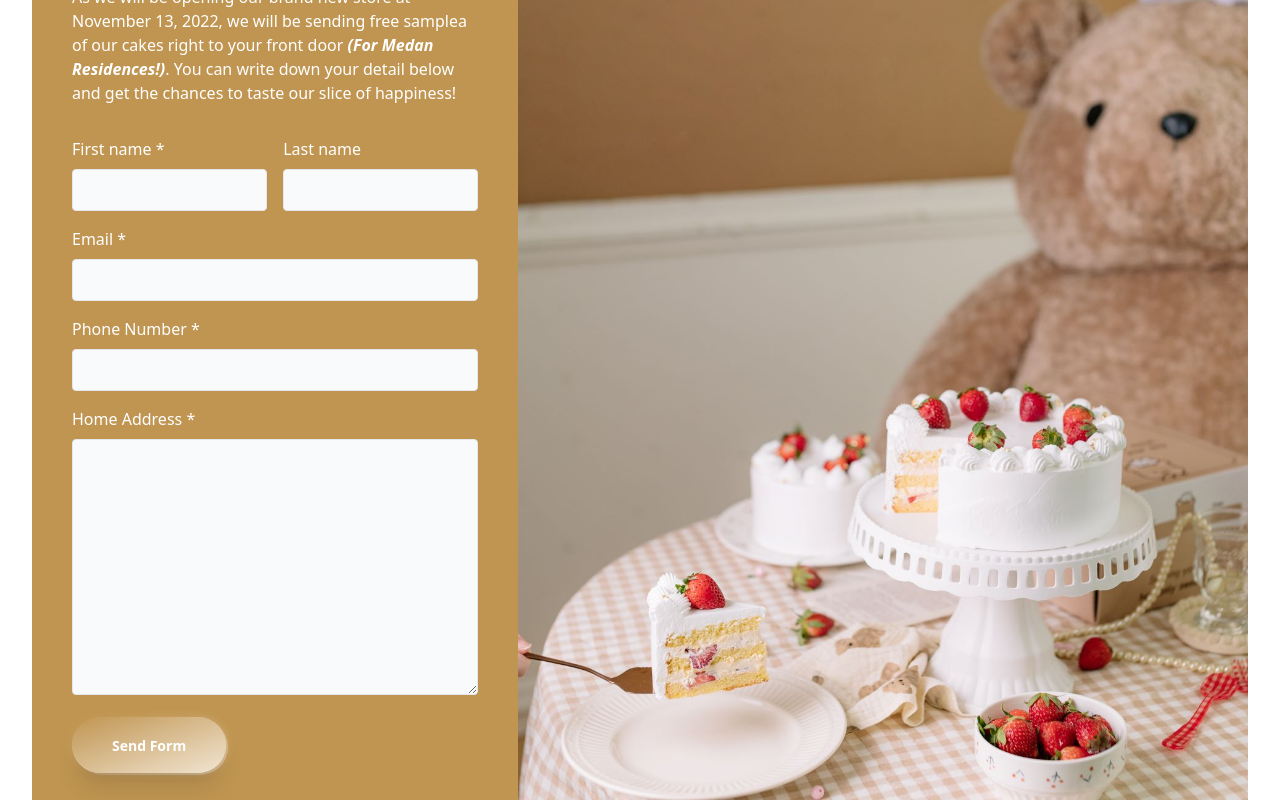
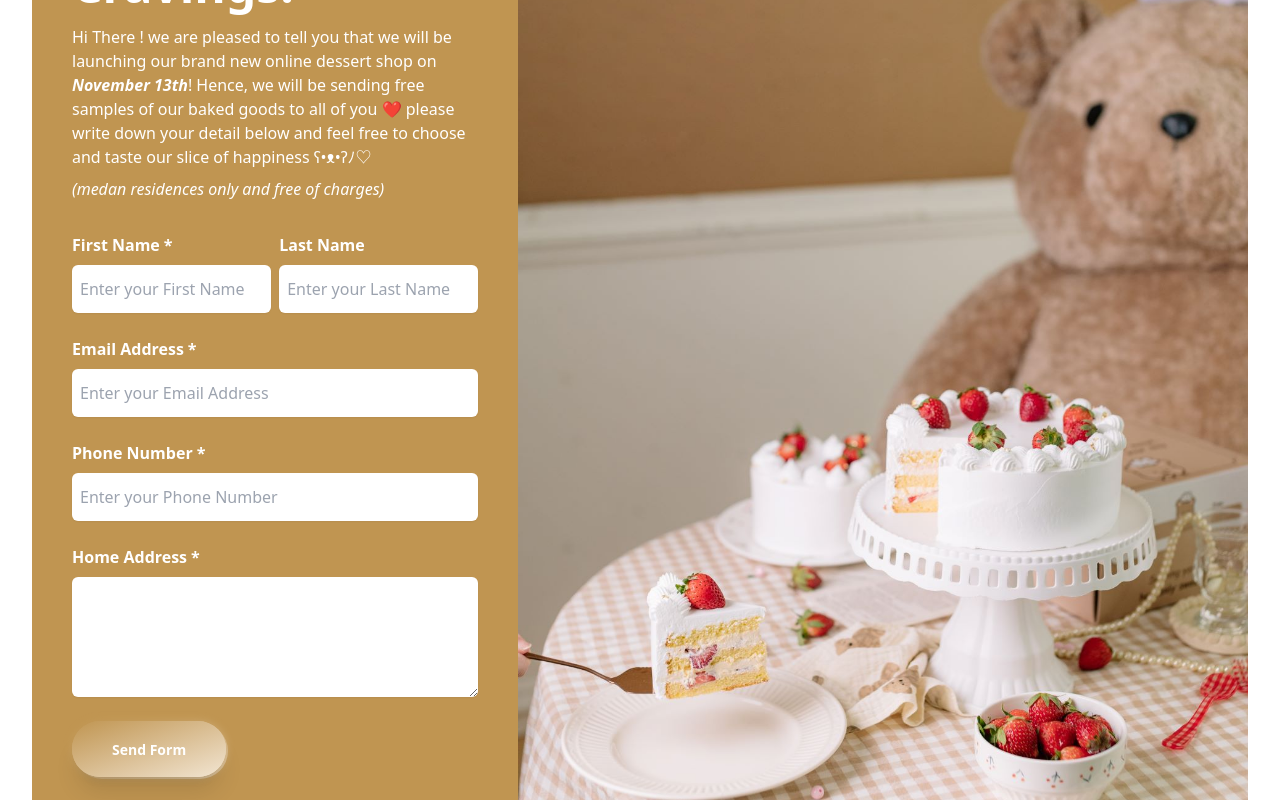
Before and after one commit to RandyBrilliant/sugarbaby, a React (Create React App) app: page / in a window 1280 px wide. Shown: the part 1300-2100 px from the top of the page. Built offline with nearby package versions, Linux system fonts and the light colour scheme.

Commit message:
Fixes Tester Form

```diff
--- a/package.json
+++ b/package.json
@@ -4,16 +4,19 @@
   "private": true,
   "dependencies": {
     "@headlessui/react": "^1.7.3",
+    "@hookform/resolvers": "^2.9.10",
     "@testing-library/jest-dom": "^5.16.5",
     "@testing-library/react": "^13.4.0",
     "@testing-library/user-event": "^13.5.0",
     "react": "^18.2.0",
     "react-dom": "^18.2.0",
     "react-floating-whatsapp": "^5.0.6",
+    "react-hook-form": "^7.38.0",
     "react-router-dom": "^6.4.2",
     "react-scripts": "5.0.1",
     "swiper": "^8.4.4",
-    "web-vitals": "^2.1.4"
+    "web-vitals": "^2.1.4",
+    "yup": "^0.32.11"
   },
   "scripts": {
     "start": "react-scripts start",
--- a/src/components/Button.js
+++ b/src/components/Button.js
@@ -1,20 +1,20 @@
 export const PrimaryButton = ({href, content}) => {
   return (
-    <a href={href} class="w-full lg:w-auto px-6 py-3 lg:px-10 lg:py-4 relative rounded-full group font-medium text-white inline-block">
-      <span class="absolute top-0 left-0 w-full h-full rounded-full opacity-50 filter blur-sm bg-gradient-to-br from-secondary to-primary"></span>
-      <span class="h-full w-full inset-0 absolute mt-0.5 ml-0.5 bg-gradient-to-br filter group-active:opacity-0 rounded-full opacity-50 from-secondary to-primary"></span>
-      <span class="absolute inset-0 w-full h-full transition-all duration-200 ease-out rounded-full shadow-xl bg-gradient-to-br filter group-active:opacity-0 group-hover:blur-sm from-secondary to-primary"></span>
-      <span class="absolute inset-0 w-full h-full transition duration-200 ease-out rounded-full bg-gradient-to-br to-primary from-secondary"></span>
-      <span class=" relative text-sm font-extrabold">{content}</span>
+    <a href={href} className="w-full lg:w-auto px-6 py-3 lg:px-10 lg:py-4 relative rounded-full group font-medium text-white inline-block">
+      <span className="absolute top-0 left-0 w-full h-full rounded-full opacity-50 filter blur-sm bg-gradient-to-br from-secondary to-primary"></span>
+      <span className="h-full w-full inset-0 absolute mt-0.5 ml-0.5 bg-gradient-to-br filter group-active:opacity-0 rounded-full opacity-50 from-secondary to-primary"></span>
+      <span className="absolute inset-0 w-full h-full transition-all duration-200 ease-out rounded-full shadow-xl bg-gradient-to-br filter group-active:opacity-0 group-hover:blur-sm from-secondary to-primary"></span>
+      <span className="absolute inset-0 w-full h-full transition duration-200 ease-out rounded-full bg-gradient-to-br to-primary from-secondary"></span>
+      <span className=" relative text-sm font-extrabold">{content}</span>
     </a>
   )
 }
 
 export const SecondaryButton = ({href, content}) => {
   return (
-    <a href={href} class="w-full lg:w-auto rounded-full px-6 py-3 lg:px-10 lg:py-4 m-1 overflow-hidden relative group cursor-pointer border-2 font-medium border-secondary text-secondary">
-      <span class="absolute w-64 h-0 transition-all duration-300 origin-center rotate-45 -translate-x-20 bg-secondary top-1/2 group-hover:h-64 group-hover:-translate-y-32 ease"></span>
-      <span class=" relative text-sm font-extrabold text-secondary transition duration-300 group-hover:text-white ease">{content}</span>
+    <a href={href} className="w-full lg:w-auto rounded-full px-6 py-3 lg:px-10 lg:py-4 m-1 overflow-hidden relative group cursor-pointer border-2 font-medium border-secondary text-secondary">
+      <span className="absolute w-64 h-0 transition-all duration-300 origin-center rotate-45 -translate-x-20 bg-secondary top-1/2 group-hover:h-64 group-hover:-translate-y-32 ease"></span>
+      <span className=" relative text-sm font-extrabold text-secondary transition duration-300 group-hover:text-white ease">{content}</span>
     </a>
   )
 }
--- /dev/null
+++ b/src/components/Input/TextAreaInput.js
@@ -0,0 +1,18 @@
+const TextAreaInput = ({label, name, required, register, errors}) => (
+  <div>
+    <label className={`text-md font-bold relative w-full ${required && "after:content-['*'] after:ml-1"}`} htmlFor={name}>
+      {label}
+    </label>
+    <textarea
+        {...register(name, { required })}
+        className={`py-3 px-2 mt-2 block w-full rounded-md border-primary shadow-sm text-gray-900 focus:border-primary focus:ring focus:ring-tertiary focus:ring-opacity-50 outline-none transition duration-100 ${!errors[name] && 'mb-5'}`}
+        rows="4"
+        name={name}
+        id={name}
+    >
+    </textarea>
+    {errors[name] && <p className="italic text-sm font-normal mb-5 mt-1">{errors[name].message}</p>}
+  </div>
+)
+
+export default TextAreaInput;
--- /dev/null
+++ b/src/components/Input/TextInput.js
@@ -0,0 +1,18 @@
+const TextInput = ({ label, register, required, name, type, placeholder, errors }) => (
+  <div>
+    <label className={`text-md font-bold relative w-full ${required && "after:content-['*'] after:ml-1"}`} htmlFor={name}>
+      {label}
+    </label>
+    <input
+        {...register(name, { required })}
+        className={`py-3 px-2 mt-2 block w-full rounded-md border-primary shadow-sm text-gray-900 focus:border-primary focus:ring focus:ring-tertiary focus:ring-opacity-50 outline-none transition duration-100 ${!errors[name] && 'mb-5'}`}
+        placeholder={placeholder}
+        type={type}
+        name={name}
+        id={name}
+    />
+    {errors[name] && <p className="italic text-sm font-normal mb-5 mt-1">{errors[name].message}</p>}
+  </div>
+);
+
+export default TextInput;
--- a/src/components/TesterForm.js
+++ b/src/components/TesterForm.js
@@ -1,43 +1,89 @@
 import Image from '../assets/img/tester.jpg';
-import { PrimaryButton } from './Button';
+import TextInput from './Input/TextInput';
+
+import { useForm } from "react-hook-form";
+import { yupResolver } from '@hookform/resolvers/yup';
+import { TesterSchema } from '../validators/schema';
+import TextAreaInput from './Input/TextAreaInput';
 
 const TesterForm = () => {
+  const { register, handleSubmit, formState:{ errors } } = useForm({
+    resolver: yupResolver(TesterSchema)
+  });
+
+  const handleTester = data => {
+    console.log(data);
+  }
+
+
   return (
     <section className="bg-white py-6 sm:py-8 lg:py-12" id="tester-form">
       <div className="max-w-screen-2xl px-4 md:px-8 mx-auto">
         <div className="text-white flex flex-col sm:flex-row bg-secondary rounded-lg">
-          <div className="w-full sm:w-1/2 lg:w-2/5 flex flex-col p-6 sm:p-10">
+          <div className="w-full sm:w-1/2 lg:w-2/5 flex flex-col p-6 sm:p-10 mt-10">
             <h2 className=" text-xl md:text-3xl lg:text-5xl font-bold mb-4">Fulfill Your Cravings!</h2>
-
-            <p className="max-w-md mb-8">As we will be opening our brand new store at November 13, 2022, we will be sending free samplea of our cakes right to your front door <strong><em>(For Medan Residences!)</em></strong>. You can write down your detail below and get the chances to taste our slice of happiness!</p>
-
-            <form className="grid sm:grid-cols-2 gap-4 mx-auto">
-              <div>
-                <label htmlFor="first-name" className="inline-block text-sm sm:text-base mb-2 after:contents('*')">First name *</label>
-                <input name="first-name" id="first-name" className="text-gray-900 w-full bg-gray-50 border focus:ring ring-tertiary rounded outline-none transition duration-100 px-3 py-2" />
+            <p className="mb-8">
+              Hi There ! we are pleased to tell you that we will be launching our brand new online dessert shop on <strong><em>November 13th</em></strong>! Hence, we will be sending free samples of our baked goods to all of you ❤ please write down your detail below and feel free to choose and taste our slice of happiness ʕ•ᴥ•ʔﾉ♡
+              <span className="block italic mt-2">(medan residences only and free of charges)</span>
+            </p>
+            <form className="grid sm:grid-cols-2 gap-2 gap-y-1 mx-auto w-full" onSubmit={handleSubmit(handleTester)} noValidate>
+              <TextInput
+                label={"First Name"}
+                name={'text'}
+                placeholder={'Enter your First Name'}
+                type={"first_name"}
+                register={register}
+                errors={errors}
+                required
+              />
+              <TextInput
+                label={"Last Name"}
+                name={'text'}
+                placeholder={'Enter your Last Name'}
+                type={"last_name"}
+                register={register}
+                errors={errors}
+              />
+              <div className="block w-full col-span-full">
+                <TextInput
+                  label={"Email Address"}
+                  name={'email'}
+                  placeholder={'Enter your Email Address'}
+                  type={"email"}
+                  required
+                  register={register}
+                  errors={errors}
+                />
               </div>
-
-              <div>
-                <label htmlFor="last-name" className="inline-block text-sm sm:text-base mb-2">Last name</label>
-                <input name="last-name" className="text-gray-900 w-full bg-gray-50 border focus:ring ring-tertiary rounded outline-none transition duration-100 px-3 py-2" />
+              <div className="block w-full col-span-full">
+                <TextInput
+                  label={"Phone Number"}
+                  name={'phone_number'}
+                  placeholder={'Enter your Phone Number'}
+                  type={"text"}
+                  required
+                  register={register}
+                  errors={errors}
+                />
               </div>
-              <div className="sm:col-span-2">
-                <label htmlFor="email" className="inline-block text-sm sm:text-base mb-2">Email *</label>
-                <input name="email" className="text-gray-900 w-full bg-gray-50 border focus:ring ring-tertiary rounded outline-none transition duration-100 px-3 py-2" />
-              </div>
-
-              <div className="sm:col-span-2">
-                <label htmlFor="subject" className="inline-block text-sm sm:text-base mb-2">Phone Number *</label>
-                <input name="subject" className="text-gray-900 w-full bg-gray-50 border focus:ring ring-tertiary rounded outline-none transition duration-100 px-3 py-2" />
-              </div>
-
-              <div className="sm:col-span-2">
-                <label htmlFor="message" className="inline-block text-sm sm:text-base mb-2">Home Address *</label>
-                <textarea name="message" className="text-gray-900 w-full h-64 bg-gray-50 border focus:ring ring-tertiary rounded outline-none transition duration-100 px-3 py-2"></textarea>
+              <div className="block w-full col-span-full">
+                <TextAreaInput
+                  label={"Home Address"}
+                  name={'address_line'}
+                  required
+                  register={register}
+                  errors={errors}
+                />
               </div>
 
               <div className="sm:col-span-2 text-center sm:text-left">
-                <PrimaryButton href="/" content="Send Form" />
+                <button className="w-full lg:w-auto px-6 py-3 lg:px-10 lg:py-4 relative rounded-full group font-medium text-white inline-block" type="submit">
+                  <span className="absolute top-0 left-0 w-full h-full rounded-full opacity-50 filter blur-sm bg-gradient-to-br from-secondary to-primary"></span>
+                  <span className="h-full w-full inset-0 absolute mt-0.5 ml-0.5 bg-gradient-to-br filter group-active:opacity-0 rounded-full opacity-50 from-secondary to-primary"></span>
+                  <span className="absolute inset-0 w-full h-full transition-all duration-200 ease-out rounded-full shadow-xl bg-gradient-to-br filter group-active:opacity-0 group-hover:blur-sm from-secondary to-primary"></span>
+                  <span className="absolute inset-0 w-full h-full transition duration-200 ease-out rounded-full bg-gradient-to-br to-primary from-secondary"></span>
+                  <span className=" relative text-sm font-extrabold">Send Form</span>
+                </button>
               </div>
             </form>
             <p className="text-primary text-sm italic mt-10">By sending your data, you agree to our <a href="/" class="hover:text-white active:text-tertiary underline transition duration-100">Privacy Policy</a>.</p>
--- a/src/index.js
+++ b/src/index.js
@@ -5,16 +5,17 @@ import {
   RouterProvider,
 } from "react-router-dom";
 
-// eslint-disable-next-line
 import "swiper/css/bundle";
 import './index.css';
 
 import App from './App';
+import Error from './pages/Error';
 
 const router = createBrowserRouter([
   {
     path: "/",
     element: <App />,
+    errorElement: <Error />,
   },
 ]);
 
--- a/src/pages/Home.js
+++ b/src/pages/Home.js
@@ -2,7 +2,7 @@ import Navbar from '../components/Navbar';
 import Footer from '../components/Footer';
 import Hero from '../components/Hero';
 import Catalog from '../components/Catalog';
-import About from '../components/About';
+// import About from '../components/About';
 import Features from '../components/Features';
 import { FloatingWhatsApp } from 'react-floating-whatsapp'
 import Avatar from '../assets/img/avatar.jpg';
@@ -21,7 +21,7 @@ export default function Home() {
         <TesterForm />
         <Catalog />
         <Menu />
-        <About />
+        {/* <About /> */}
       </main>
       <Footer />
       <FloatingWhatsApp
--- /dev/null
+++ b/src/validators/schema.js
@@ -0,0 +1,9 @@
+import * as yup from "yup";
+
+export const TesterSchema = yup.object({
+  first_name : yup.string().required('Please enter your First Name').max(255, 'You can have maximum characters of 255!'),
+  last_name : yup.string().nullable().max(255, 'You can have maximum characters of 255!'),
+  email: yup.string().email("Please enter appropriate format of email address").required('Please enter your email address').required('Please enter your email address').max(255, 'You can have maximum characters of 255!'),
+  phone_number : yup.string().required('Please enter your Phone Number').max(15, 'You can have maximum characters of 15!'),
+  address_line : yup.string().required("Please enter your Home Address"),
+});
```
Also changed, not shown: src/pages/Error.js (added, +21 -0 lines), tailwind.config.js (+0 -7 lines), src/assets/img/logo/mascot.png (added), 1 other file (tests, documents, lock files or other folders).
